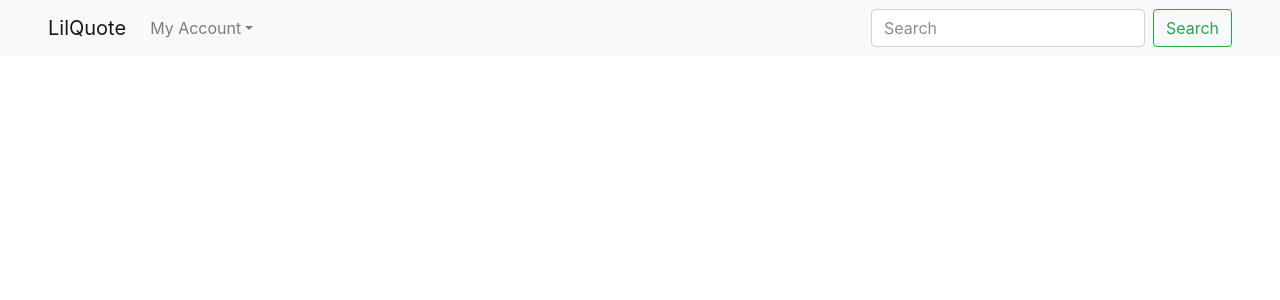
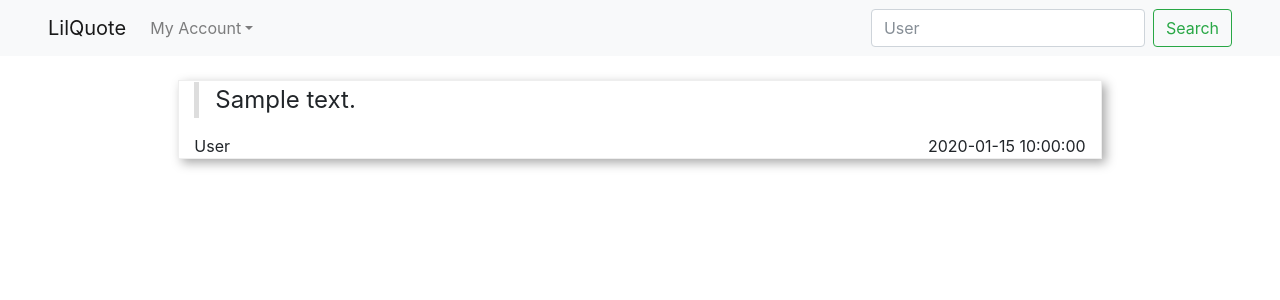
Before and after one commit to jon00042/LilQuote, a Flask app: page / in a window 1280 px wide. Shown: the top 300 px of the page. Run offline with Flask 2, Linux system fonts and the light colour scheme; tables that the repository leaves empty hold one stand-in row (values such as "Sample post"); some libraries are stand-ins or nearby versions.

Commit message:
Next pass

```diff
--- a/db/data_layer.py
+++ b/db/data_layer.py
@@ -5,25 +5,24 @@ from db.entities import User, Quote
 db = DbManager()
 
 def get_all_quotes():
-    pass
+    return db.open().query(Quote).order_by(Quote.created_at.desc()).all()
 
 def get_all_quotes_for(user_id):
-    pass
+    return db.open().query(Quote).filter(Quote.user_id == user_id).order_by(Quote.created_at.desc()).all()
 
 def search_by_user_or_email(query):
     return db.open().query(User).filter(or_(User.fullname.like('%{}%'.format(query)), User.email.like('%{}%'.format(query)))).all()
 
 def create_quote(user_id, content):
-    pass
+    user = db.open().query(User).filter(User.id == user_id).one()
+    quote = Quote()
+    quote.user = user
+    quote.content = content
+    db.save(quote)
 
 def delete_quote(quote_id):
-    pass
-
-def get_user_by_id(user_id):
-    pass
-
-def get_user_by_name(fullname):
-    pass
+    quote = db.open().query(Quote).filter(Quote.id == quote_id).one()
+    db.delete(quote)
 
 def get_user_by_email(email):
     return db.open().query(User).filter(User.email == email).one();
--- a/server.py
+++ b/server.py
@@ -1,14 +1,7 @@
 import re
 import sqlalchemy
+import db.data_layer as db
 from flask import Flask, session, request, redirect, render_template, flash, url_for
-from db.data_layer import create_user, get_user_by_email
-
-# import db.data_layer as db
-'''
-USAGE:        db.<function_name>
-EXAMPLES:     db.search_by_user_or_email('Smith')
-              db.search_by_user_or_email('gmail.com')
-'''
 
 EMAIL_REGEX = re.compile(r'^([a-zA-Z0-9_\-\.]+)@((\[[0-9]{1,3}\.[0-9]{1,3}\.[0-9]{1,3}\.)|(([a-zA-Z0-9\-]+\.)+))([a-zA-Z]{2,4}|[0-9]{1,3})(\]?)$')
 
@@ -17,27 +10,39 @@ app.secret_key = '0d599f0ec05c3bda8c3b8a68c32a1b47'
 
 @app.route('/')
 def index():
-    return render_template('index.html')
+    show_create = True
+    if ('filter_user_id' in session):
+        db_quotes = db.get_all_quotes_for(session['filter_user_id'])
+        del session['filter_user_id']
+        show_create = False
+    else:
+        db_quotes = db.get_all_quotes()
+    return render_template('index.html', quotes=db_quotes, show_create=show_create)
 
 @app.route('/create_quote', methods=['POST'])
 def create_quote():
-    pass
+    db.create_quote(session['user_id'], request.form['content'])
+    return redirect(url_for('index'))
 
-@app.route('/delete/<quote_id>')
+@app.route('/delete_quote/<quote_id>')
 def delete_quote(quote_id):
-    pass
+    db.delete_quote(quote_id)
+    return redirect(url_for('index'))
 
-@app.route('/search')
+@app.route('/search', methods=['POST'])
 def search():
-    return redirect(url_for('search_users', query=request.args['html_query']))
+    user_filter = request.form['user_filter']
+    if (len(user_filter) <= 0):
+        return redirect(url_for('index'))
+    db_users = db.search_by_user_or_email(user_filter)
+    if (len(db_users) <= 0):
+        return redirect(url_for('index'))
+    return render_template('search_results.html', users=db_users)
 
-@app.route('/results/<query>')
-def search_users(query):
-    pass
-
-@app.route('/user/<user_id>')
+@app.route('/user_quotes/<user_id>')
 def user_quotes(user_id):
-    pass
+    session['filter_user_id'] = user_id
+    return redirect(url_for('index'))
 
 @app.route('/register_form')
 def register_form():
@@ -58,7 +63,7 @@ def login():
         return redirect(url_for('login_form'))
     user = None
     try:
-        user = get_user_by_email(request.form['email'])
+        user = db.get_user_by_email(request.form['email'])
     except sqlalchemy.orm.exc.NoResultFound:
         flash('failed login attempt!')
     except Exception as ex:
@@ -86,7 +91,7 @@ def register():
         return redirect(url_for('register_form'))
     user = None
     try:
-        user = create_user(request.form['email'], request.form['fullname'], request.form['password'])
+        user = db.create_user(request.form['email'], request.form['fullname'], request.form['password'])
     except sqlalchemy.exc.IntegrityError:
         flash('email address already registered!')
     except Exception as ex:
--- a/static/css/style.css
+++ b/static/css/style.css
@@ -1,19 +1,11 @@
-.quote div, .user div {
+
+.quote-box {
     box-shadow: 4px 4px 10px #aaa;
-    padding: 30px 30px 15px 30px;
     border: 1px solid #eee;
-    margin-bottom: 50px;
+    margin-bottom: 20px;
 }
 
-.quote p {
+ .quote-text {
     font-size: 1.5em;
-    padding-left: 15px;
     border-left: 5px solid #ddd;
-}
-
-
-
-.user p {
-    font-size: 2em;
-    padding-left: 0;
-}
+ }
--- a/templates/index.html
+++ b/templates/index.html
@@ -3,4 +3,40 @@
 
 {% block body %}
 
+{% if session.user_id and show_create %}
+<div class="row mt-3">
+    <div class="col-10 offset-1">
+        <form action="{{url_for('create_quote')}}" method="POST">
+            <div class="form-group">
+                <label for="quote">Say something...</label>
+                <textarea class="form-control" name="content" id="quote" rows="3"></textarea>
+            </div>
+            <button class="btn btn-success">Say it!</button>
+        </form>
+    </div>
+</div>
+{% endif %}
+
+{% for quote in quotes %}
+
+<div class="row px-3 mt-4">
+    <div class="col-10 offset-1 quote-box">
+        <div class="row">
+            <div class="col-12">
+                {% if session.user_id == quote.user.id and show_create %}
+                <a href="{{url_for('delete_quote',quote_id=quote.id)}}" class="btn btn-danger btn-sm float-right">delete</a>
+                {% endif %}
+            </div>
+        </div>
+        <p class="quote-text px-3">{{quote.content}}</p>
+        <div class="row">
+            <div class="col-3">{{quote.user.fullname}}</div>
+            <div class="col-6"></div>
+            <div class="col-3 text-right">{{quote.created_at}}</div>
+        </div>
+    </div>
+</div>
+
+{% endfor %}
+
 {% endblock %}
--- a/templates/navbar.html
+++ b/templates/navbar.html
@@ -21,8 +21,8 @@
                 {% endif %}
             </li>
         </ul>
-        <form class="form-inline my-2 my-lg-0">
-            <input class="form-control mr-sm-2" type="search" placeholder="Search" aria-label="Search">
+        <form class="form-inline my-2 my-lg-0" action="{{url_for('search')}}" method="POST">
+            <input class="form-control mr-sm-2" type="search" placeholder="User" aria-label="Search" name="user_filter">
             <button class="btn btn-outline-success my-2 my-sm-0" type="submit">Search</button>
         </form>
     </div>
```
Also changed, not shown: templates/search_results.html (added, +21 -0 lines).
